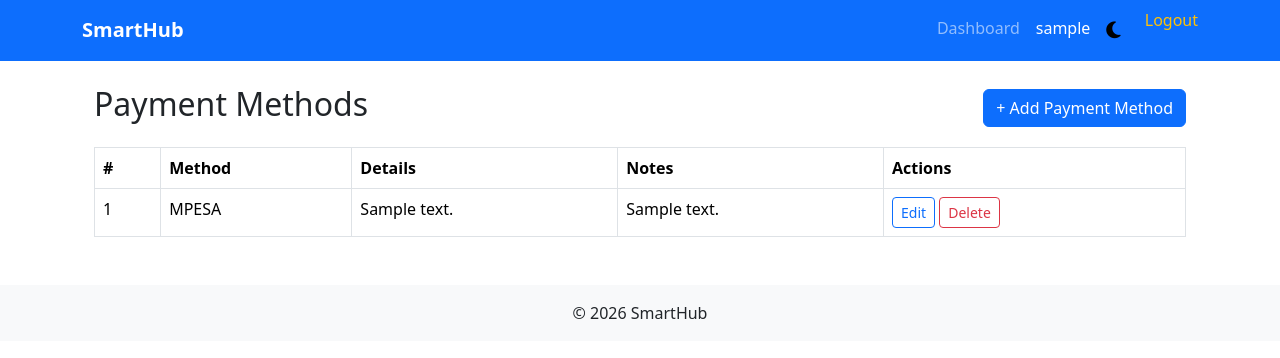
After one commit to Smart-art30/SMARTHUB, a Django app: page /finance/school-payment-methods/ in a window 1280 px wide. The commit adds this page. Shown: the top 358 px of the page. Run offline with Django 5.2, Linux system fonts and the light colour scheme; a user stored in the database is signed in; tables that the repository leaves empty hold one stand-in row (values such as "Sample post").

Commit message:
smartest

```diff
--- a/dashboard/templates/dashboard/schooladmin.html
+++ b/dashboard/templates/dashboard/schooladmin.html
@@ -189,6 +189,12 @@
                         <i class="bi bi-receipt-cutoff me-2"></i>Invoices
                     </a>
                 </li>
+                <li class="nav-item">
+                    <a class="nav-link" href="{% url 'finance:school_payment_methods' %}">
+                        <i class="bi bi-credit-card-fill me-2"></i>Payment Methods
+                    </a>
+                </li>
+
                 <li class="nav-item">
                     <a class="nav-link" href="{% url 'finance:payment_list' %}">
                         <i class="bi bi-credit-card-fill me-2"></i>Payments
--- a/finance/models.py
+++ b/finance/models.py
@@ -2,6 +2,7 @@ from django.db import models
 from django.core.exceptions import ValidationError
 from django.db.models.signals import post_save, post_delete
 from django.dispatch import receiver
+from schools.models import School
 
 
 # =========================
@@ -203,3 +204,18 @@ def update_fee_structure_total(sender, instance, **kwargs):
 def auto_update_invoice(sender, instance, **kwargs):
     if instance.status == 'confirmed':
         instance.invoice.update_payment_status()
+
+
+class SchoolPaymentMethod(models.Model):
+    PAYMENT_CHOICES = [
+        ('MPESA', 'M-Pesa'),
+        ('PAYBILL', 'Paybill'),
+        ('BANK', 'Bank Transfer'),
+    ]
+    school = models.ForeignKey(School, on_delete=models.CASCADE, related_name='payment_methods')
+    method = models.CharField(max_length=20, choices=PAYMENT_CHOICES)
+    details = models.CharField(max_length=255)
+    notes = models.TextField(blank=True, null=True)
+
+    def __str__(self):
+        return f"{self.school.name} - {self.method}"
--- /dev/null
+++ b/finance/templates/finance/school_payment_methods.html
@@ -0,0 +1,39 @@
+{% extends "base.html" %}
+{% block content %}
+<div class="container mt-4">
+    <div class="d-flex justify-content-between align-items-center mb-3">
+        <h2>Payment Methods</h2>
+        <a href="{% url 'finance:add_payment_method' %}" class="btn btn-primary">+ Add Payment Method</a>
+    </div>
+
+    <table class="table table-bordered table-hover">
+        <thead>
+            <tr>
+                <th>#</th>
+                <th>Method</th>
+                <th>Details</th>
+                <th>Notes</th>
+                <th>Actions</th>
+            </tr>
+        </thead>
+        <tbody>
+            {% for method in methods %}
+            <tr>
+                <td>{{ forloop.counter }}</td>
+                <td>{{ method.method }}</td>
+                <td>{{ method.details }}</td>
+                <td>{{ method.notes }}</td>
+                <td>
+                    <a href="{% url 'finance:edit_payment_method' method.id %}" class="btn btn-sm btn-outline-primary">Edit</a>
+                    <a href="{% url 'finance:delete_payment_method' method.id %}" class="btn btn-sm btn-outline-danger">Delete</a>
+                </td>
+            </tr>
+            {% empty %}
+            <tr>
+                <td colspan="5" class="text-center">No payment methods found.</td>
+            </tr>
+            {% endfor %}
+        </tbody>
+    </table>
+</div>
+{% endblock %}
--- a/finance/urls.py
+++ b/finance/urls.py
@@ -26,6 +26,7 @@ urlpatterns = [
 
     # Payments
     path('payments/', views.payment_list, name='payment_list'),
+    path('school-payment-methods/', views.school_payment_methods, name='school_payment_methods'),
     path('payments/add/<int:invoice_id>/', views.payment_add, name='payment_add'),
 
         # FeeStructure edit/delete
@@ -39,5 +40,11 @@ urlpatterns = [
     path('fees/<int:fee_id>/pdf/', views.fee_structure_pdf, name='fee_structure_pdf'),
 
 
+    path('school-payment-methods/', views.school_payment_methods, name='school_payment_methods'),
+    path('school-payment-methods/add/', views.add_payment_method, name='add_payment_method'),
+    path('school-payment-methods/<int:pk>/edit/', views.edit_payment_method, name='edit_payment_method'),
+    path('school-payment-methods/<int:pk>/delete/', views.delete_payment_method, name='delete_payment_method'),
+
+
 
 ]
--- a/finance/views.py
+++ b/finance/views.py
@@ -12,6 +12,9 @@ from .forms import FeeItemForm
 from django.template.loader import render_to_string
 from django.http import HttpResponse
 from weasyprint import HTML
+from finance.models import SchoolPaymentMethod
+from .forms import SchoolPaymentMethodForm
+
 
 
 
@@ -80,20 +83,66 @@ def fee_structure_print(request, fee_id):
     fee_items = FeeItem.objects.filter(fee_structure=fee_structure)
     total_amount = fee_items.aggregate(total=Sum('amount'))['total'] or 0
 
+    school = request.user.school
 
-    school = request.user.school
+
+    payment_methods = school.payment_methods.all()
 
     return render(request, 'finance/fee_structure_print.html', {
         'fee_structure': fee_structure,
         'fee_items': fee_items,
         'total_amount': total_amount,
         'school': school,
-        'term_start_date': fee_structure.term_start_date,
-        'term_end_date': fee_structure.term_end_date,
+        'payment_methods': payment_methods,
     })
 
 
 #########################################
+
+@login_required
+@role_required('schooladmin')
+def school_payment_methods(request):
+    school = request.user.school
+    methods = SchoolPaymentMethod.objects.filter(school=school)
+    return render(request, "finance/school_payment_methods.html", {"methods": methods})
+
+
+
+@login_required
+def add_payment_method(request):
+    if request.method == 'POST':
+        form = SchoolPaymentMethodForm(request.POST)
+        if form.is_valid():
+            method = form.save(commit=False)
+            method.school = request.user.school
+            method.save()
+            messages.success(request, "Payment method added successfully!")
+            return redirect('finance:school_payment_methods')
+    else:
+        form = SchoolPaymentMethodForm()
+    return render(request, "finance/payment_method_form.html", {"form": form, "title": "Add Payment Method"})
+
+@login_required
+def edit_payment_method(request, pk):
+    method = get_object_or_404(SchoolPaymentMethod, pk=pk, school=request.user.school)
+    if request.method == 'POST':
+        form = SchoolPaymentMethodForm(request.POST, instance=method)
+        if form.is_valid():
+            form.save()
+            messages.success(request, "Payment method updated successfully!")
+            return redirect('finance:school_payment_methods')
+    else:
+        form = SchoolPaymentMethodForm(instance=method)
+    return render(request, "finance/payment_method_form.html", {"form": form, "title": "Edit Payment Method"})
+
+@login_required
+def delete_payment_method(request, pk):
+    method = get_object_or_404(SchoolPaymentMethod, pk=pk, school=request.user.school)
+    if request.method == 'POST':
+        method.delete()
+        messages.success(request, "Payment method deleted successfully!")
+        return redirect('finance:school_payment_methods')
+    return render(request, "finance/payment_method_confirm_delete.html", {"method": method})
 
 
 @login_required
@@ -103,20 +152,28 @@ def fee_structure_pdf(request, fee_id):
     fee_items = FeeItem.objects.filter(fee_structure=fee_structure)
     school = request.user.school
 
+    payment_methods = school.payment_methods.all()
+
+    if school.logo:
+        logo_url = request.build_absolute_uri(school.logo.url)
+    else:
+        logo_url = request.build_absolute_uri(static('images/school_logo.png'))
+
     html_string = render_to_string('finance/fee_structure_print.html', {
         'fee_structure': fee_structure,
         'fee_items': fee_items,
         'school': school,
-        'term_start_date': fee_structure.term_start_date,
-        'term_end_date': fee_structure.term_end_date,
+        'logo_url': logo_url,
+        'payment_methods': payment_methods,
     })
 
-    html = HTML(string=html_string)
+    html = HTML(string=html_string, base_url=request.build_absolute_uri('/'))
     pdf = html.write_pdf()
 
     response = HttpResponse(pdf, content_type='application/pdf')
     response['Content-Disposition'] = f'filename=FeeStructure_{fee_structure.student_class.name}.pdf'
     return response
+
 
 
 
```
Also changed, not shown: finance/forms.py (+15 -0 lines), finance/templates/finance/fee_structure_print.html (+81 -8 lines), finance/templates/finance/payment_method_confirm_delete.html (added, +12 -0 lines), finance/templates/finance/payment_method_form.html (added, +12 -0 lines), schools/admin.py (+62 -8 lines), finance/migrations/0003_schoolpaymentmethod.py (added), finance/signal.py (renamed from finance/signala.py).
